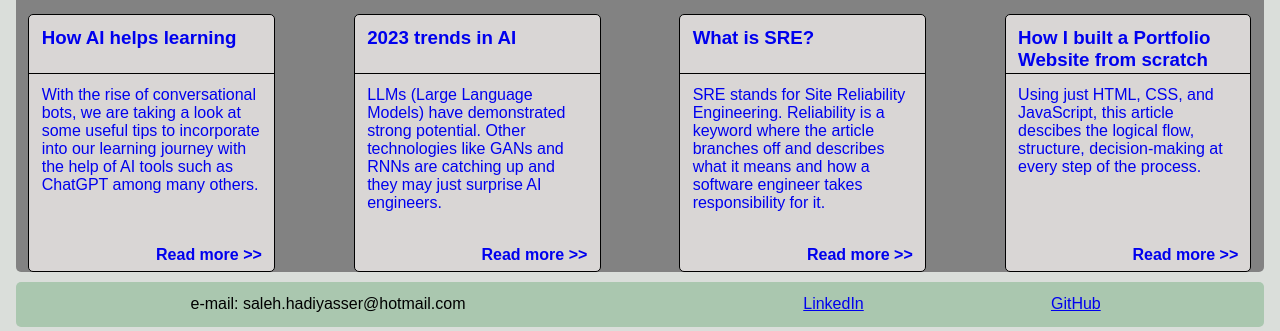
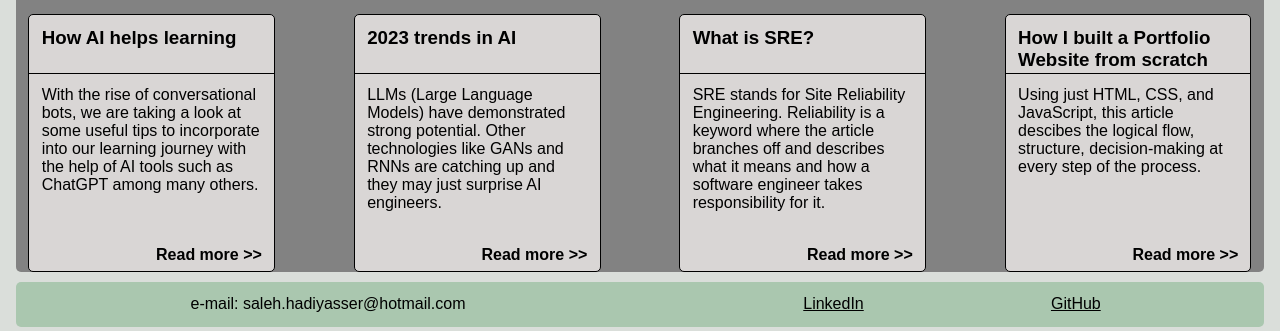
Before and after one commit to hadiys/hadiys.github.io, a plain HTML site: page index.html in a window 1280 px wide. Shown: the part 477-808 px from the top of the page. Drawn offline with Linux system fonts and the light colour scheme; a web font is replaced by a local one.

Commit message:
Fix link state color.

```diff
--- a/index.css
+++ b/index.css
@@ -54,7 +54,7 @@ footer {
     background-color: #aac7af;
 }
 
-a:visited {
+a:link, a:visited {
     color: inherit;
 }
 
```
